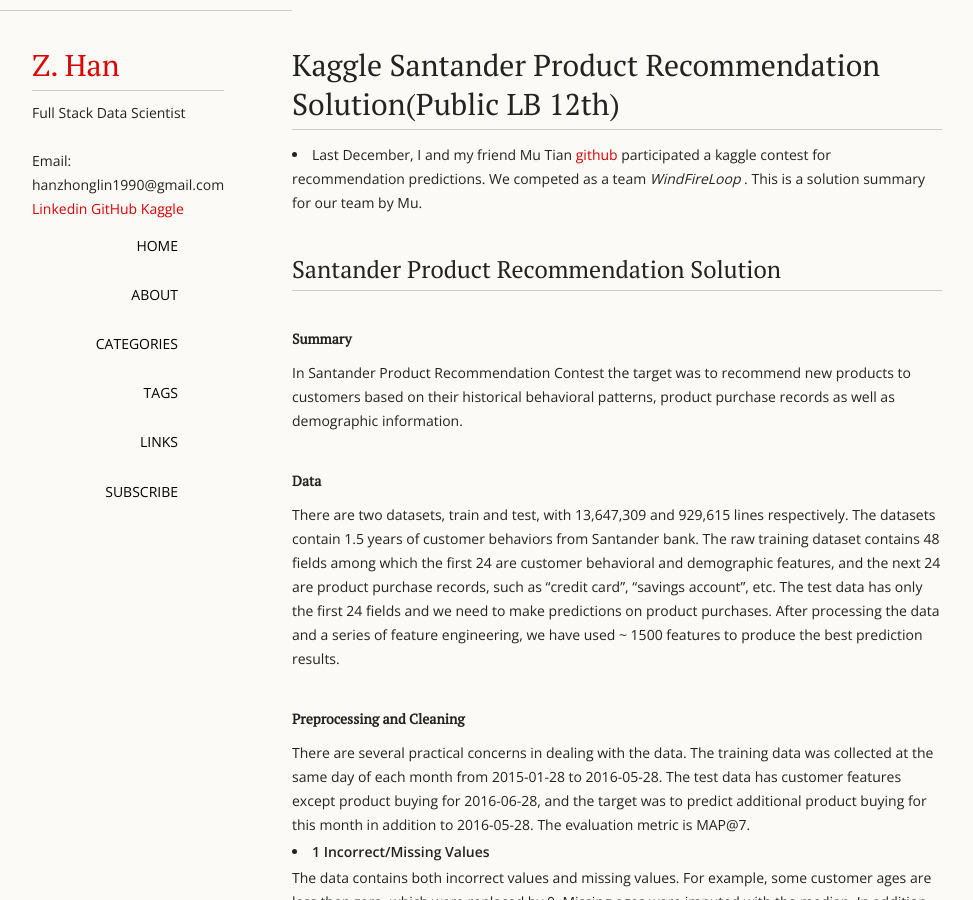
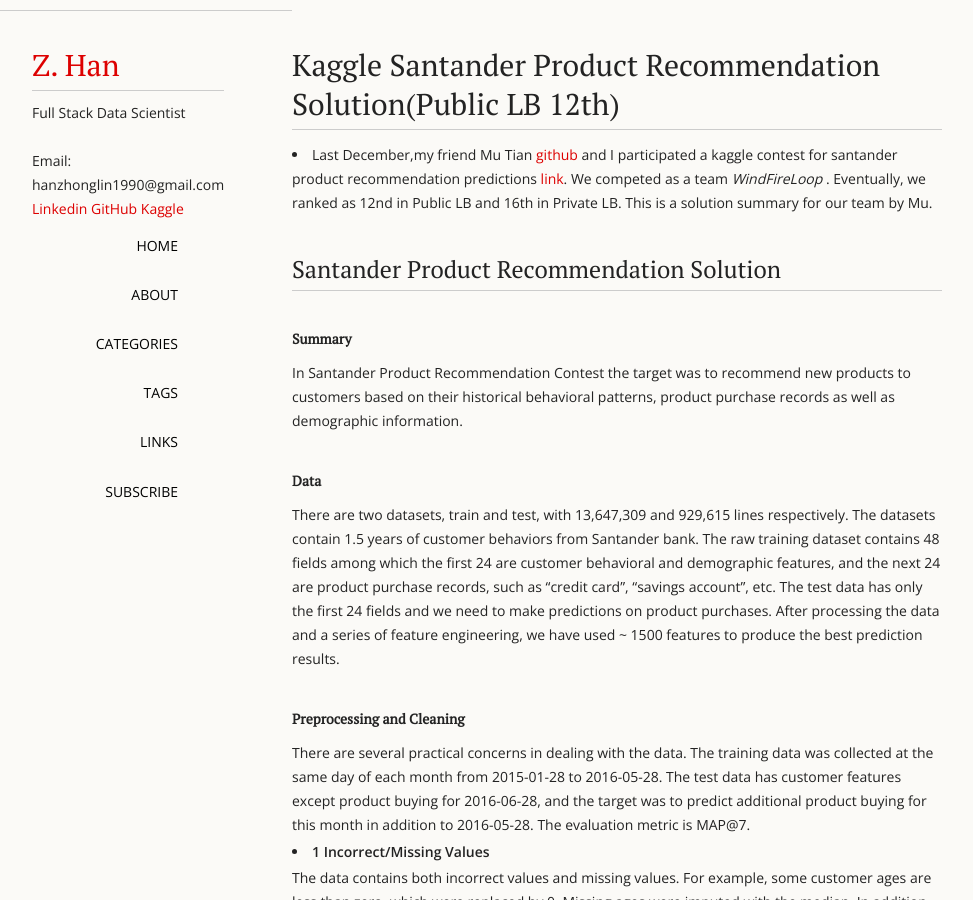
Before and after one commit to forgebach/forgebach.github.io, a Jekyll site: the page built from _posts/2017-01-31-Kaggle-Santander-solution.md, in a window 1280 px wide and 900 px high. Shown: the whole window, without its empty margins (18-991 px from the left). Built offline with Jekyll 4.4.1, drawn with Linux system fonts in a browser that asks for light colours.

Commit message:
new changes

```diff
--- a/_posts/2017-01-31-Kaggle-Santander-solution.md
+++ b/_posts/2017-01-31-Kaggle-Santander-solution.md
@@ -7,7 +7,7 @@
 - Kaggle
 - Data Mining
 ---
-* Last December, I and my friend Mu Tian [github](https://github.com/kevinmtian) participated a kaggle contest for recommendation predictions. We competed as a team _WindFireLoop_ . This is a solution summary for our team by Mu.
+* Last December,my friend Mu Tian [github](https://github.com/kevinmtian) and I participated a kaggle contest for santander product recommendation predictions [link](https://www.kaggle.com/c/santander-product-recommendation). We competed as a team _WindFireLoop_ . Eventually, we ranked as 12nd in Public LB and 16th in Private LB. This is a solution summary for our team by Mu.
 
 ## Santander Product Recommendation Solution
 
```
